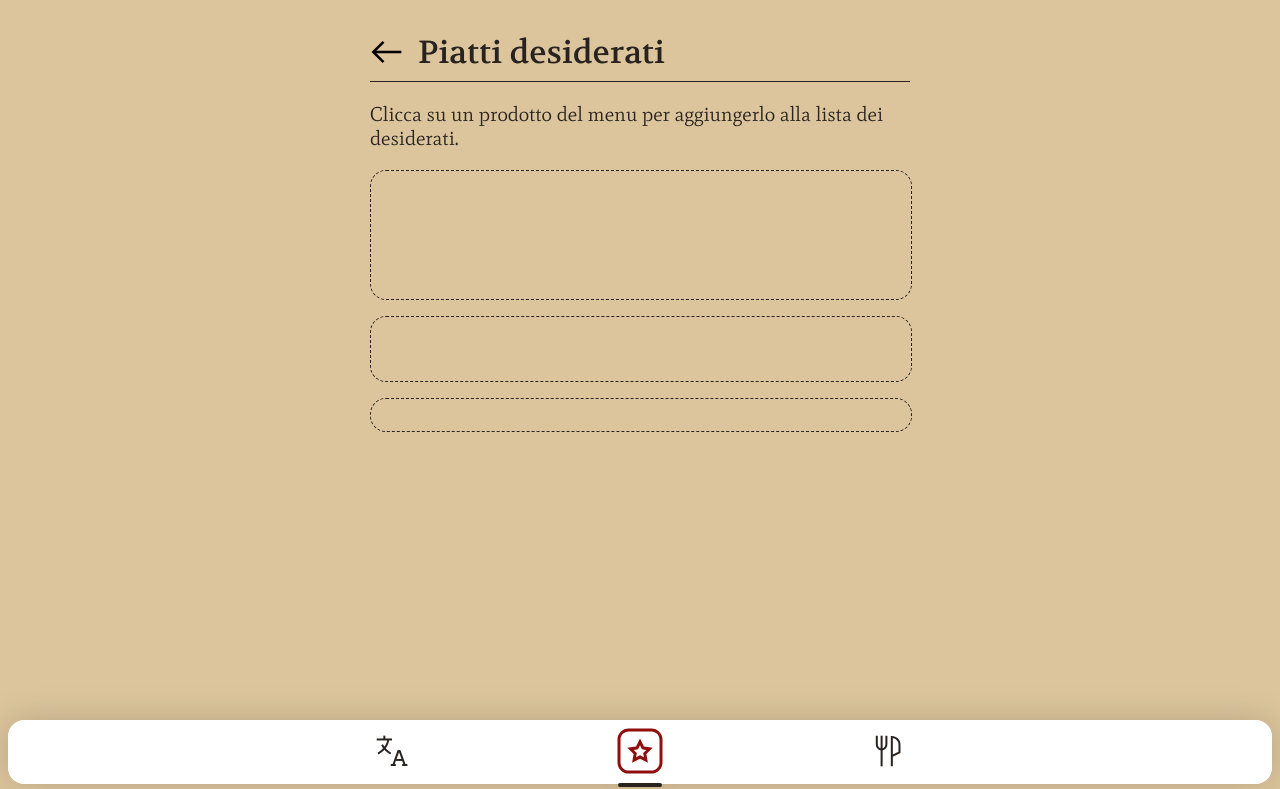
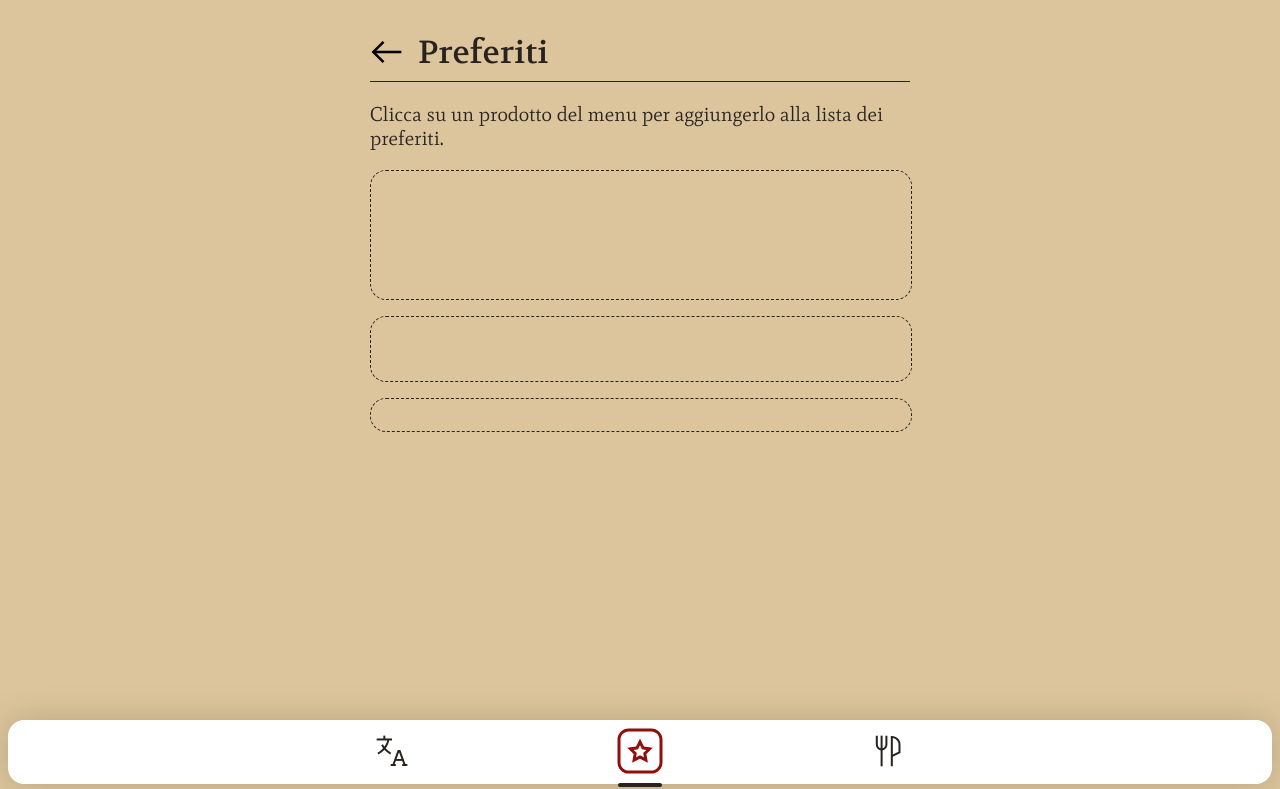
Before and after one commit to asc4nio/csv-to-menu, a plain HTML site: page index.html in a window 1280 px wide. Both pictures are taken after a click on the button 640 px from the left and 752 px from the top of the page. Shown: the top 789 px of the page. Drawn offline with Linux system fonts and the light colour scheme.

Commit message:
home copy fixes

```diff
--- a/index.html
+++ b/index.html
@@ -97,13 +97,13 @@
                 <div class="overlay-back">
                     <img class="overlay-back-icon" src="./img/icons/icon-arrow-left.svg" />
                 </div>
-                <h1>Piatti desiderati</h1>
+                <h1>Preferiti</h1>
             </div>
 
             <div class="fav-title">
                 <div id="no-fav-text" class="fav-subheader">
                     <p class="p-big">
-                        Clicca su un prodotto del menu per aggiungerlo alla lista dei desiderati.
+                        Clicca su un prodotto del menu per aggiungerlo alla lista dei preferiti.
                     </p>
                     <div class="fav-dummie">
                     </div>
```
